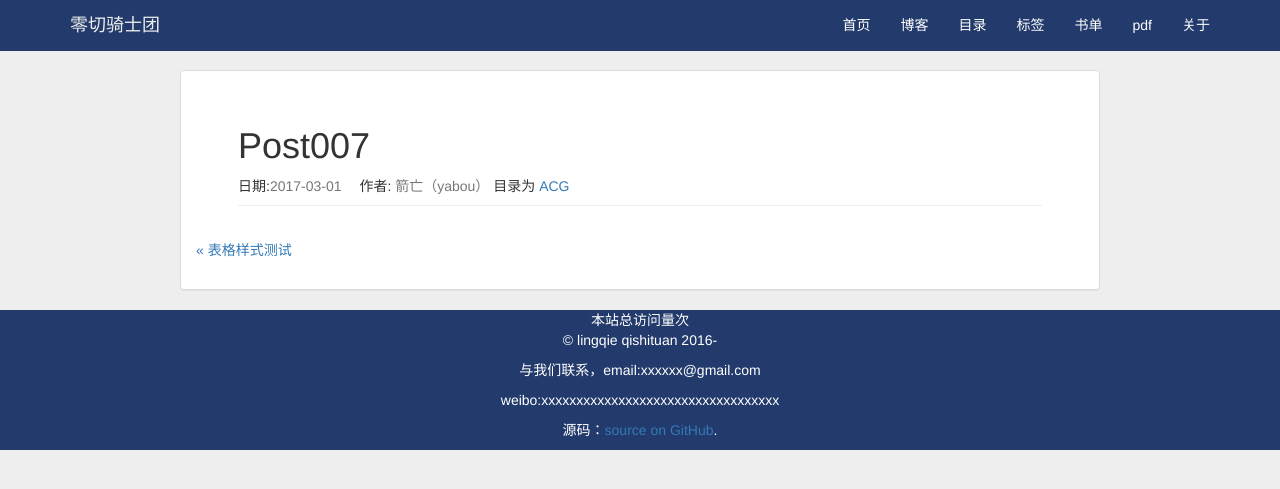
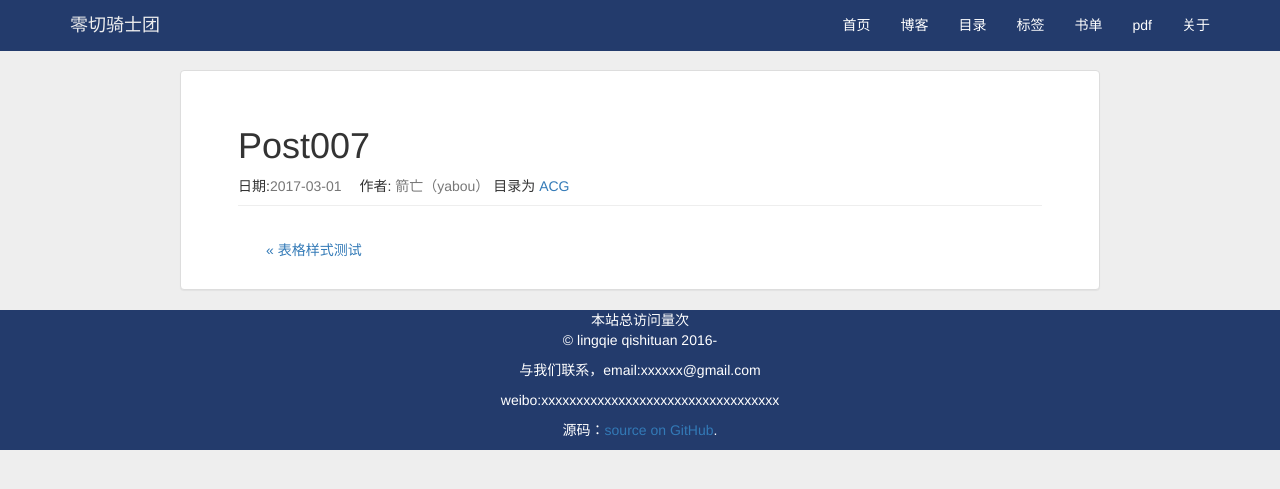
Before and after one commit to lingqie/lingqie.github.io, a Jekyll site: the page built from _posts/2017-03-01-post007.md, in a window 1280 px wide. Shown: the top 489 px of the page. Built offline with Jekyll 4.4.1, drawn with Linux system fonts in a browser that asks for light colours; comment, search, counter and statistics services are not loaded.

Commit message:
update new thing

```diff
--- a/css/blog.css
+++ b/css/blog.css
@@ -28,7 +28,7 @@ td, th {
   display: block;
   width: auto;
   overflow: hidden;
-  margin: 0,5em,0;
+  margin: 10px 5em 0;
 }
 
 .PageNavigation a {
```
